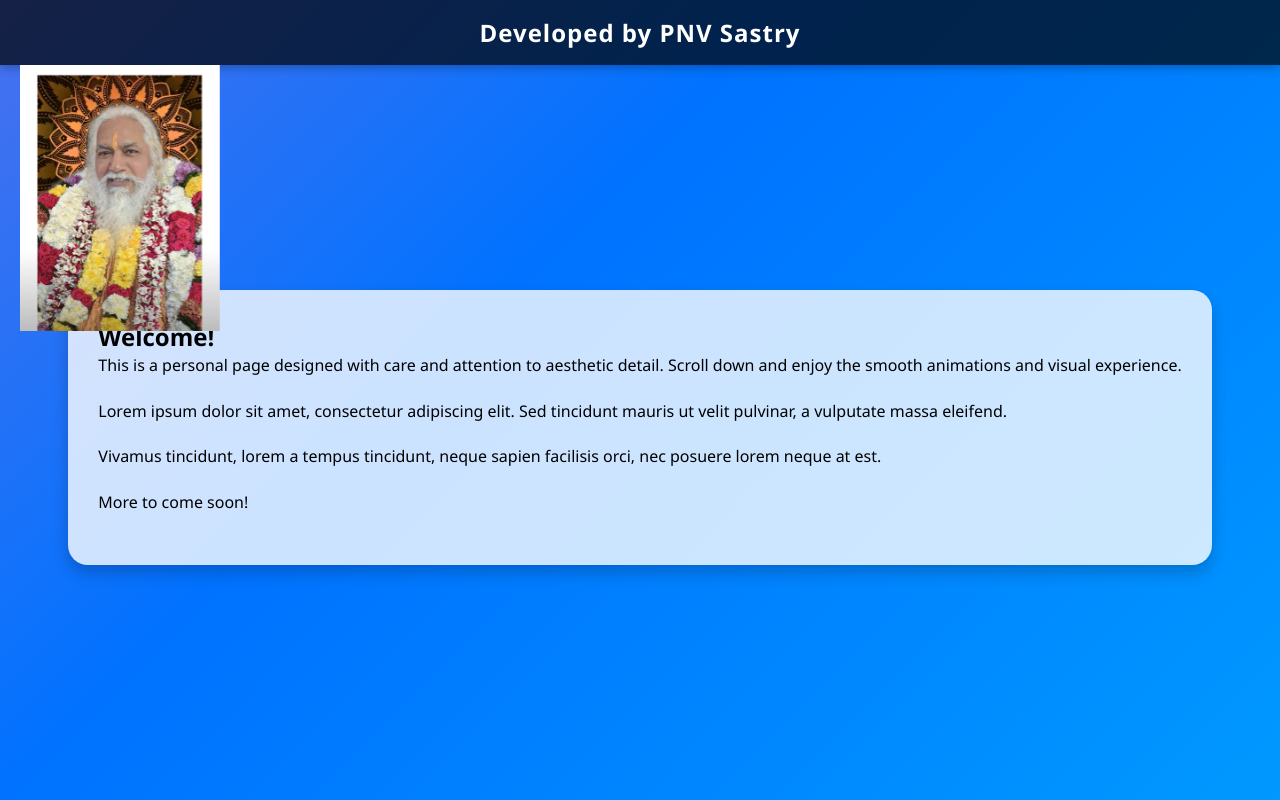
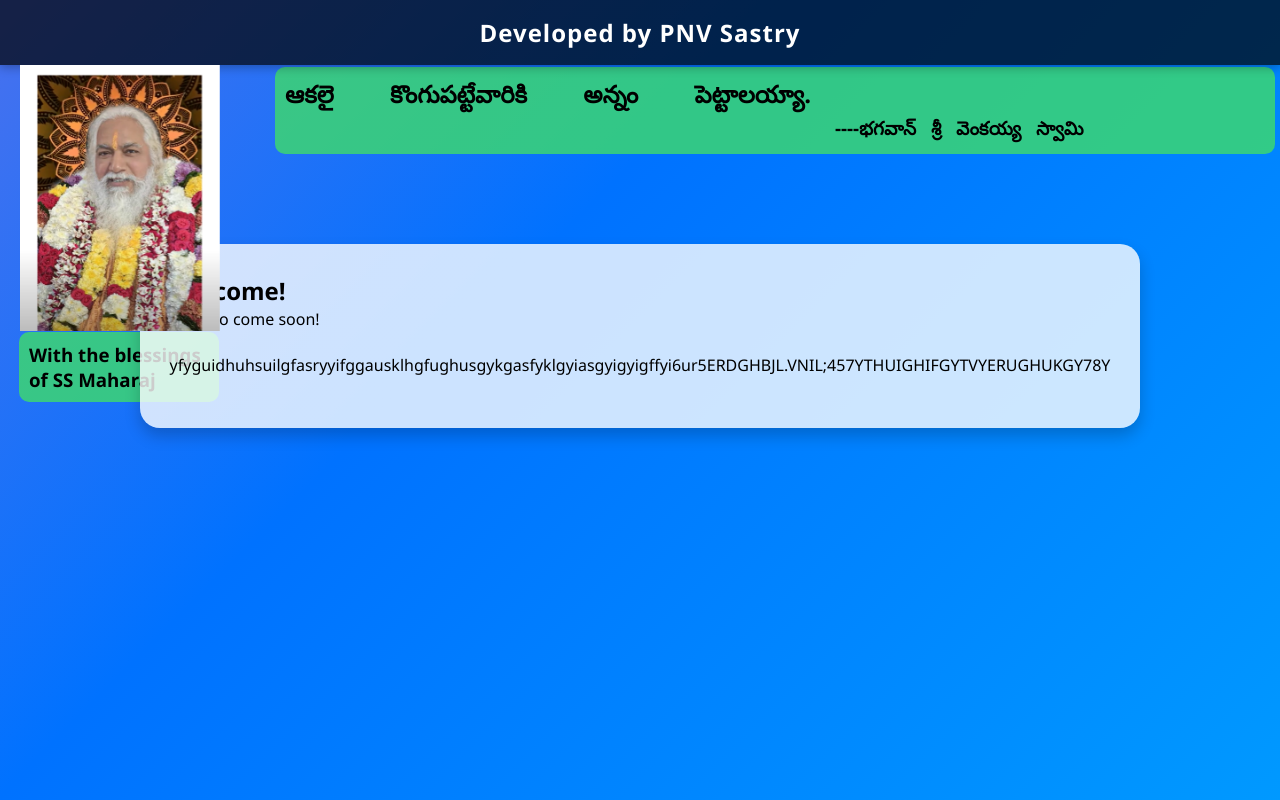
Before and after one commit to raghavaa2506/WebsiteForDad, a plain HTML site: page index.html in a window 1280 px wide. Drawn offline with Linux system fonts and the light colour scheme.

Commit message:
changes updated

```diff
--- a/index.html
+++ b/index.html
@@ -14,7 +14,13 @@
   <div class="logo-container">
     <img src="images/ssm.png" alt="Logo" />
   </div>
-
+  <section class ="pnv">
+    <h3>With the blessings of SS Maharaj</h3>
+  </section>
+  <section class ="pnv_1">
+    <h1 style="word-spacing: 50px"> ఆకలై కొంగుపట్టేవారికి అన్నం పెట్టాలయ్యా.</h1>
+      <h3 style="padding-left: 550px ;word-spacing: 10px">----భగవాన్ శ్రీ వెంకయ్య స్వామి</h3>
+  </section>
   <header>
     <h1>Developed by PNV Sastry</h1>
   </header>
@@ -22,11 +28,9 @@
   <main>
     <section class="content">
 
-      <h2>Welcome!</h2>
-      <p>This is a personal page designed with care and attention to aesthetic detail. Scroll down and enjoy the smooth animations and visual experience.</p>
-      <p>Lorem ipsum dolor sit amet, consectetur adipiscing elit. Sed tincidunt mauris ut velit pulvinar, a vulputate massa eleifend.</p>
-      <p>Vivamus tincidunt, lorem a tempus tincidunt, neque sapien facilisis orci, nec posuere lorem neque at est.</p>
+      <h1>Welcome!</h2>
       <p>More to come soon!</p>
+      <p>yfyguidhuhsuilgfasryyifggausklhgfughusgykgasfyklgyiasgyigyigffyi6ur5ERDGHBJL.VNIL;457YTHUIGHIFGYTVYERUGHUKGY78Y</p>
     </section>
   </main>
 
--- a/style.css
+++ b/style.css
@@ -9,6 +9,7 @@
   top: 65px;
   left: 20px;
   z-index: 100;
+  animation: fadeInUp 1s ease-out;
 }
 
 .logo-container img {
@@ -69,7 +70,26 @@ main {
   display: flex;
   justify-content: center;
 }
+.pnv{
+  background: rgba(63, 221, 105, 0.8);
 
+  padding:10px;
+  border-radius: 10px;
+  margin-top: 332px;
+  margin-left: 19px;
+  width: 200px;
+  animation: fadeInUp 1s ease-out;
+}
+.pnv_1{
+  background: rgba(63, 221, 105, 0.8);
+
+  padding:10px;
+  border-radius: 10px;
+  margin-top: -335px;
+  margin-left: 275px;
+  width: 1000px;
+  animation: fadeInUp 1s ease-out;
+}
 .content {
   background: rgba(255, 255, 255, 0.8);
 
@@ -78,7 +98,7 @@ main {
   max-width:1300px;
   box-shadow: 0 8px 16px rgba(0,0,0,0.2);
   animation: fadeInUp 1s ease-out;
-  margin-top: 150px;
+  margin-top: -50px;
 }
 
 /* Fade-in animation */
```
